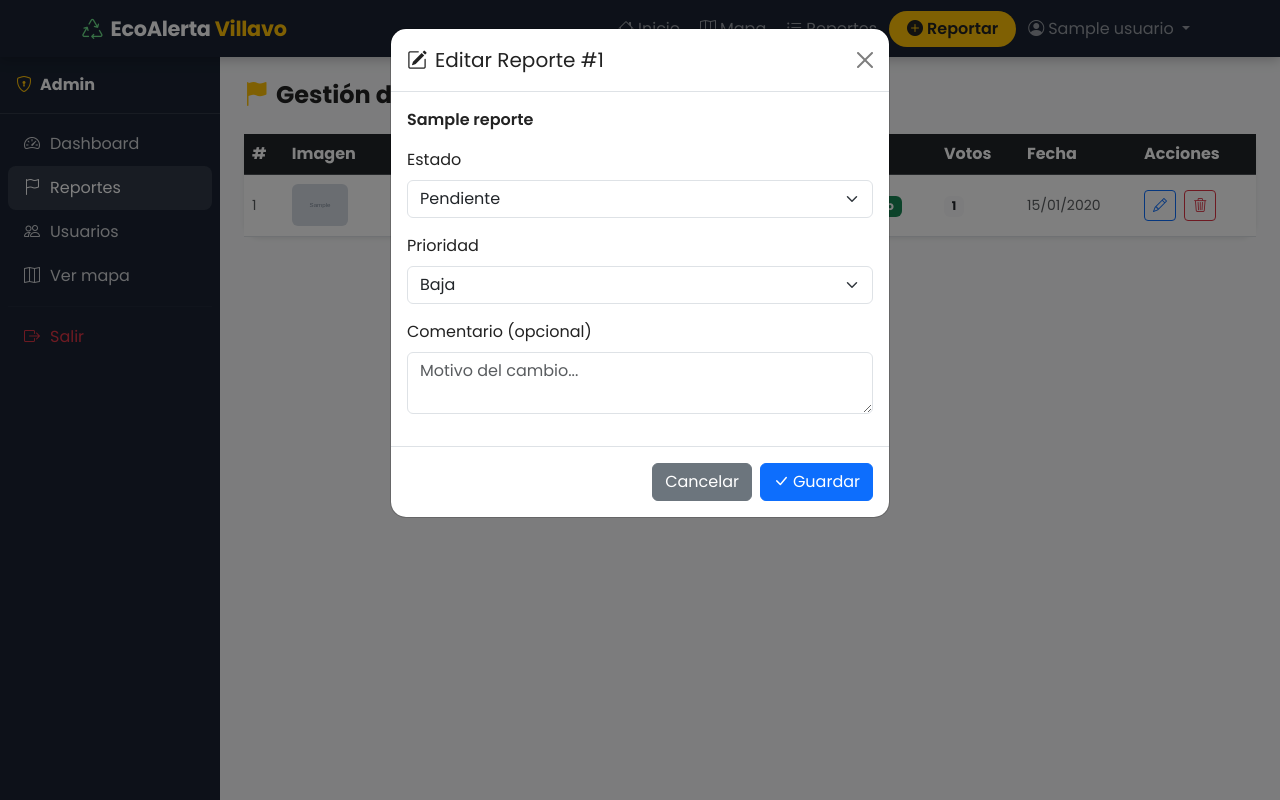
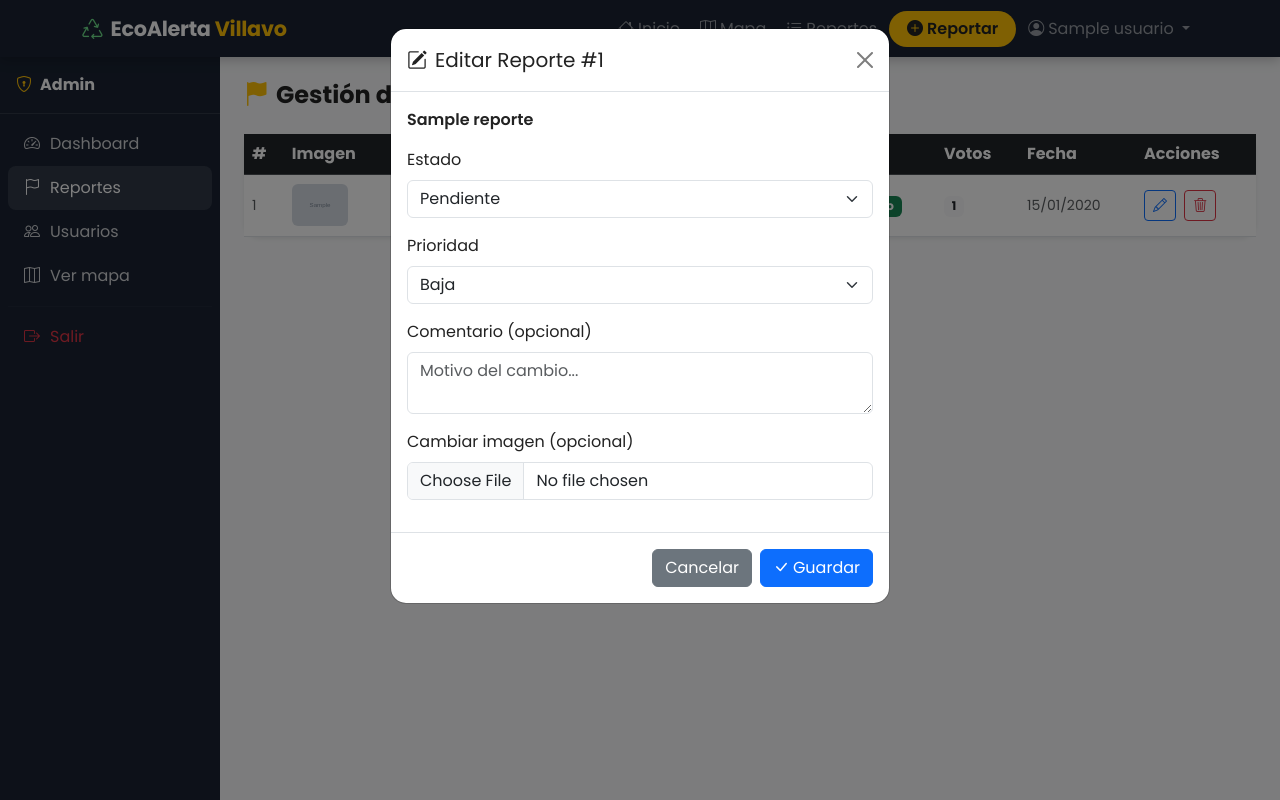
Before and after one commit to jjmm200606/EcoAlerta_Villavo, a FastAPI app: template templates/admin_reportes.html in a window 1280 px wide, after a click that opens the changed part. Run offline with FastAPI, Linux system fonts and the light colour scheme; the template is opened without the code that fills it: most values are stand-ins (such as "Sample title", 1, 10 or a date in 2020); grey boxes marked "Sample" are stand-in pictures.

Commit message:
Update admin_reportes.html

```diff
--- a/templates/admin_reportes.html
+++ b/templates/admin_reportes.html
@@ -132,6 +132,10 @@
                         <label class="form-label">Comentario (opcional)</label>
                         <textarea name="comentario" class="form-control" rows="2" placeholder="Motivo del cambio..."></textarea>
                     </div>
+                    <div class="mb-3">
+                        <label class="form-label">Cambiar imagen (opcional)</label>
+                        <input type="file" name="imagen" class="form-control" accept=".jpg,.jpeg,.png,.webp" />
+                    </div>
                 </div>
                 <div class="modal-footer">
                     <button type="button" class="btn btn-secondary" data-bs-dismiss="modal">Cancelar</button>
@@ -152,7 +156,7 @@ document.addEventListener("submit", async function(event) {
     event.preventDefault();
     const form = event.target;
     const id = form.dataset.id;
-    const body = new URLSearchParams(new FormData(form));
+    const body = new FormData(form);
     const res = await fetch(`/admin/reportes/actualizar/${id}`, { method: "POST", body });
     const data = await res.json();
     if (data.exito) {
```
